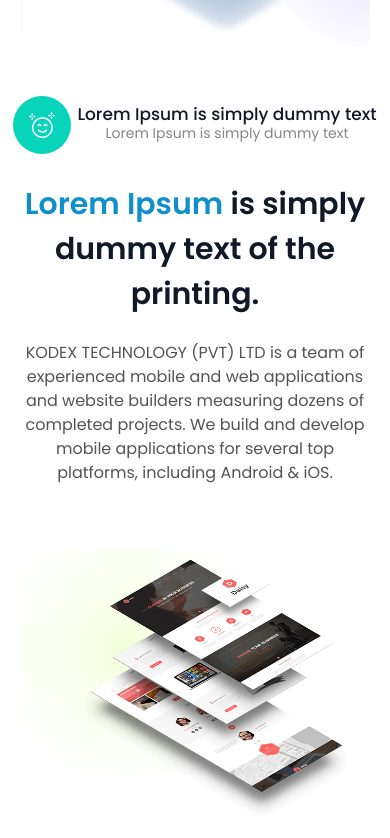
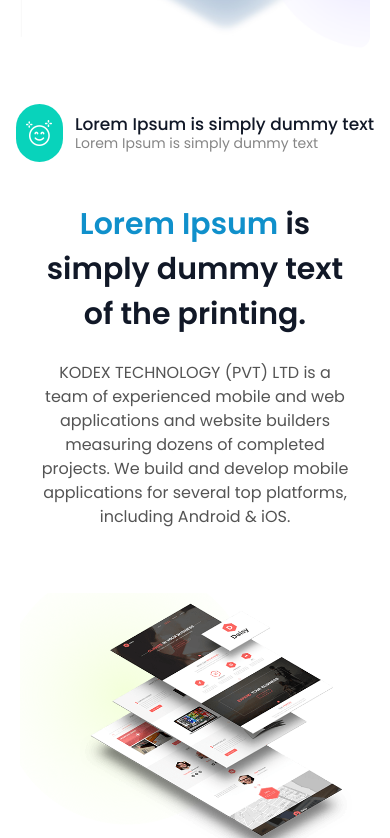
Before and after one commit to KulunuVidanage123/React-Web-Page, a React (Vite) app: page / in a window 390 px wide. Shown: the part 2589-3427 px from the top of the page. Built offline with nearby package versions, Linux system fonts and the light colour scheme; a web font is replaced by a local one.

Commit message:
updated the homepage section

```diff
--- a/src/components/CircleImage.jsx
+++ b/src/components/CircleImage.jsx
@@ -1,30 +1,75 @@
 import React from "react";
 import happy1 from "../assets/happy1.png";
+import smartphoneImage from "../assets/smartphone.png";
+import stacksImage from "../assets/stacks.png";
+import vrImage from "../assets/VRHeadset.png";
 
-const CircleImage = ({
-  index,
-  bgColor = "#08D3BB",
-  size = 58,
-  imgSize = 26,
-}) => {
-  const className =
-    index === 0
-      ? "sm:relative absolute -left-16 -top-2 sm:top-auto sm:left-auto"
-      : "";
+export const sectionInfo = [
+  {
+    id: "homepage-section",
+    image: smartphoneImage,
+    imagePosition: "right",
+    bgColor: "#08D3BB",
+    marginTop: "xl:mt-32 lg:ml-8",
+  },
+  {
+    id: "homepage2-section",
+    image: stacksImage,
+    imagePosition: "left",
+    bgColor: "#1090CB",
+    marginTop: "xl:mt-16",
+  },
+  {
+    id: "homepage3-section",
+    image: vrImage,
+    imagePosition: "right",
+    bgColor: "#9208D3",
+    marginTop: "xl:mt-32",
+  },
+];
+
+const CircleImage = ({ index, size = 58, imgSize = 26 }) => {
+  const images = [happy1, happy1, happy1];
+  const bgColors = ["#08D3BB", "#1090CB", "#9208D3"];
+  const bgColor = bgColors[index] || "#08D3BB";
+
+  const positions = [
+    {
+      mobile: "relative", // on mobile
+      desktop: "relative sm:static", // in larger screens
+    },
+    {
+      mobile: "relative",
+      desktop: "relative sm:static",
+    },
+    {
+      mobile: "relative",
+      desktop: "relative sm:static",
+    },
+  ];
+
+  const positionClasses = positions[index]
+    ? `${positions[index].mobile} sm:${positions[index].desktop}`
+    : "relative sm:static";
+
+  const baseClass =
+    "rounded-full flex items-center justify-center overflow-hidden z-10";
+  const className = `${baseClass} ${positionClasses}`;
 
   return (
     <div
-      className={`rounded-full flex items-center justify-center overflow-hidden ${className}`}
+      className={className}
       style={{
         backgroundColor: bgColor,
         width: `${size}px`,
         height: `${size}px`,
+        position: "relative",
       }}
     >
       <img
-        src={happy1}
-        alt="Happy"
-        className="object-contain"
+        src={images[index] || happy1}
+        alt={`circle-${index}`}
+        className="object-contain sm:absolute sm:top-1/2 sm:left-1/2 sm:-translate-x-1/2 sm:-translate-y-1/2"
         style={{
           width: `${imgSize}px`,
           height: `${imgSize}px`,
--- a/src/components/Homepage.jsx
+++ b/src/components/Homepage.jsx
@@ -2,49 +2,45 @@ import React from 'react';
 import smartphoneImage from '../assets/smartphone.png';
 import stacksImage from '../assets/stacks.png';
 import vrImage from '../assets/VRHeadset.png';
-import icon5 from '../assets/icon5.png';
-import icon6 from '../assets/icon6.png';
-import icon7 from '../assets/icon7.png';
-import CircleImage from "../components/CircleImage";
+import happy1 from '../assets/happy1.png';
+import CircleImage, { sectionInfo } from "../components/CircleImage";
+import SectionText from "../components/SectionText";
 
 function Homepage() {
-  const icons = [icon5, icon6, icon7];
+  const icons = [happy1, happy1, happy1];
 
   const contentBlocks = icons.map((img, index) => {
-    const titleClass = index === 0 ? "text-[17px] font-mildbold text-gray-900 whitespace-nowrap overflow-ellipsis" : "text-[17px] font-mildbold text-gray-900 whitespace-nowrap text-center";
-
+    const titleBase = "text-[17px] font-mildbold text-gray-900 whitespace-nowrap";
+    const titleClass = index === 0 ? `${titleBase} overflow-ellipsis` : `${titleBase} text-center`;
     const descClass = "text-[14px] text-[#868686]";
 
     return {
       img,
       title: (
         <span className={titleClass}>
-          {'Lorem Ipsum is simply dummy text'}
+          {"Lorem Ipsum is simply dummy text"}
         </span>
       ),
       desc: (
         <span className={descClass}>
-          {'Lorem Ipsum is simply dummy text'}
+          {"Lorem Ipsum is simply dummy text"}
         </span>
       ),
     };
   });
 
-  const sectionInfo = [
-    { id: "homepage-section", image: smartphoneImage, imagePosition: "right", bgColor: "#08D3BB", marginTop: "xl:mt-32 lg:ml-8" },
-    { id: "homepage2-section", image: stacksImage, imagePosition: "left", bgColor: "#1090CB", marginTop: "xl:mt-16" },
-    { id: "homepage3-section", image: vrImage, imagePosition: "right", bgColor: "#9208D3", marginTop: "xl:mt-32" },
-  ];
-
-  const sections = sectionInfo.map((info, index) => ({ ...info, content: contentBlocks[index], }));
+  const sections = sectionInfo.map((info, index) => ({
+    ...info,
+    content: contentBlocks[index],
+  }));
 
   const renderCircleSection = (section, index) => (
     <div
-      className={`relative flex ${ index === 0 ? "flex-col sm:flex-row ml-16 sm:ml-0" : "flex-row -ml-2 sm:ml-0" } items-center sm:items-start text-center sm:text-left gap-3 mb-4`}
+      className={`relative flex flex-row items-center gap-3 sm:gap-4 mb-4 px-4 sm:px-0 text-center sm:text-left`}
     >
       <CircleImage index={index} bgColor={section.bgColor} />
 
-      <div className="flex flex-col items-center sm:items-start justify-center text-center sm:text-left">
+      <div className="flex flex-col items-start justify-center text-left">
         <h3 className="font-medium text-gray-900 font-poppins text-sm sm:text-base">
           {section.content.title}
         </h3>
@@ -76,18 +72,10 @@ function Homepage() {
             )}
 
             <div
-              className={`flex-1 w-full max-w-full md:max-w-2xl flex flex-col items-center xl:items-start text-center xl:text-left space-y-6 md:space-y-8 ${section.marginTop}`}
+              className={`flex-1 w-full max-w-full md:max-w-2xl flex flex-col items-center xl:items-start text-center xl:text-left space-y-6 md:space-y-8 px-4 sm:px-0 ${section.marginTop}`}
             >
               {renderCircleSection(section, index)}
-
-              <h2 className="text-[30px] sm:text-2xl font-semibold text-gray-900 font-poppins">
-                <span className="text-[#1090CB] font-poppins">Lorem Ipsum </span> is simply dummy{" "}
-                <br className="hidden md:block" /> text of the printing.
-              </h2>
-
-              <p className="text-[16px] text-[#545454] font-poppins">
-                KODEX TECHNOLOGY (PVT) LTD is a team of experienced mobile and web applications and website builders measuring dozens of completed projects. We build and develop mobile applications for several top platforms, including Android & iOS.
-              </p>
+              <SectionText />
             </div>
 
             {section.imagePosition === "right" && (
--- /dev/null
+++ b/src/components/SectionText.jsx
@@ -0,0 +1,18 @@
+import React from "react";
+
+const SectionText = () => (
+  <>
+    <h2 className="text-[30px] sm:text-2xl font-semibold text-gray-900 font-poppins">
+      <span className="text-[#1090CB] font-poppins">Lorem Ipsum </span> is simply dummy{" "}
+      <br className="hidden md:block" /> text of the printing.
+    </h2>
+
+    <p className="text-[16px] text-[#545454] font-poppins">
+      KODEX TECHNOLOGY (PVT) LTD is a team of experienced mobile and web applications and
+      website builders measuring dozens of completed projects. We build and develop mobile
+      applications for several top platforms, including Android & iOS.
+    </p>
+  </>
+);
+
+export default SectionText;
```
